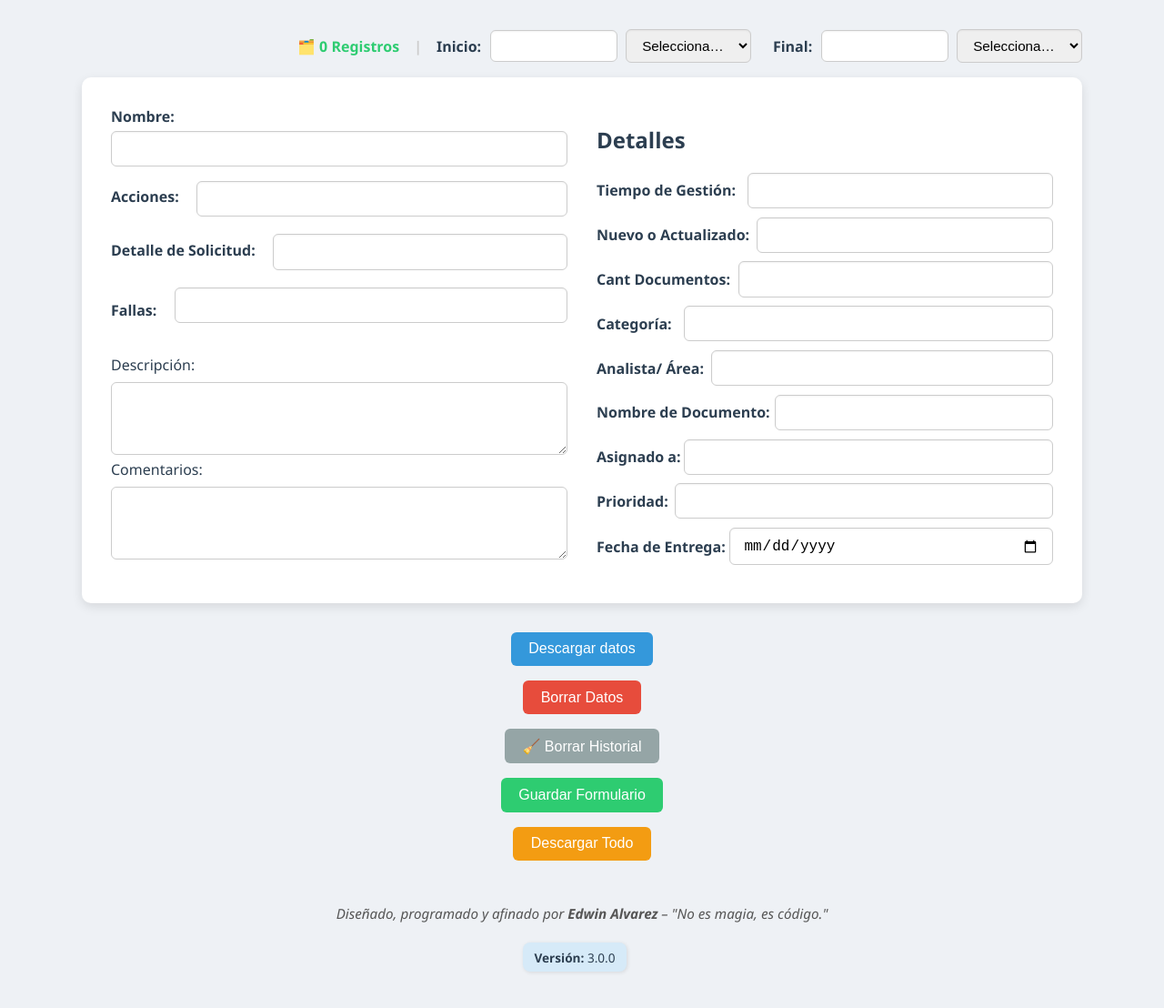
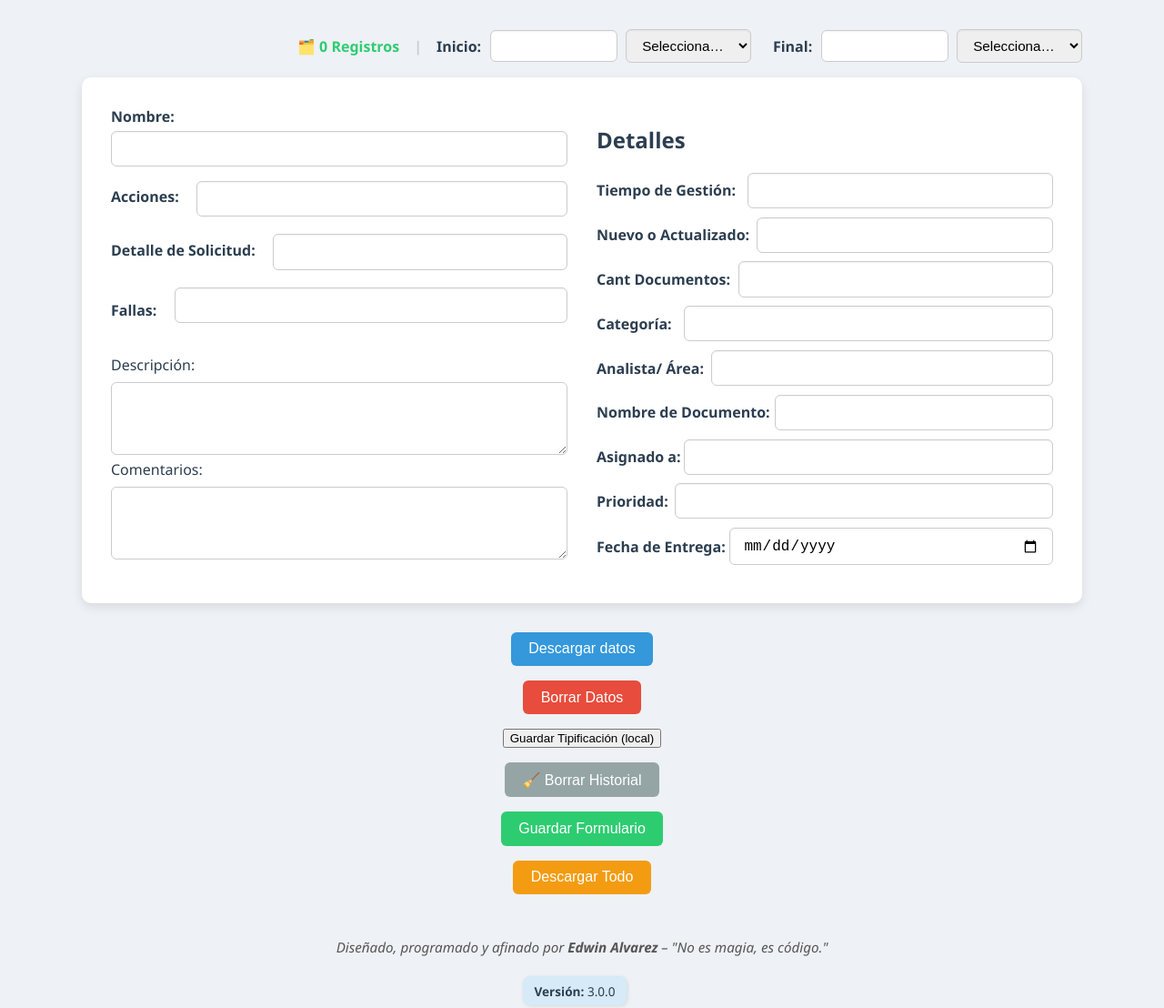
Before and after one commit to EdwinAlejandroAlvarezSilva/SUIC-Data, a plain HTML site: page SUIC Data.html in a window 1280 px wide. Shown: the whole page at 91% size. Drawn offline with Linux system fonts and the light colour scheme.

Commit message:
Add files via upload

```diff
--- a/SUIC Data.html
+++ b/SUIC Data.html
@@ -222,6 +222,8 @@
   Borrar Datos
 </button>
 
+<button onclick="guardarTipificacion()">Guardar Tipificación (local)</button>
+
 <button onclick="borrarHistorial()" style="padding: 0.6rem 1.2rem; font-size: 1rem; border-radius: 6px; border: none; background-color: #95a5a6; color: white; cursor: pointer;">
   🧹 Borrar Historial
 </button>
@@ -384,6 +386,40 @@ function borrarHistorial() {
     alert("Historial eliminado con éxito.");
   }
 }
+
+function guardarTipificacion() {
+  const campos = [
+    "hora-inicio", "inicio", "hora-final", "final", "nombre", "acciones", "detalle",
+    "fallas", "descripcion", "comentarios", "tiempo", "actualizado", "documentos",
+    "categoria", "analista", "documento", "asignado", "prioridad", "fecha"
+  ];
+
+  const registro = campos.map(id => {
+    const el = document.getElementById(id);
+    if (!el) return "";
+    if (el.tagName === "SELECT") {
+      return el.options[el.selectedIndex]?.text || "";
+    }
+    return el.value || "";
+  });
+
+  // Asegúrate de que el array global "registros" exista
+  if (!window.registros) {
+    window.registros = JSON.parse(localStorage.getItem("registros")) || [];
+  }
+
+  registros.push(registro);
+
+  localStorage.setItem("registros", JSON.stringify(registros));
+
+  document.getElementById("contador-formularios").textContent =
+    `🗂️ ${registros.length} Registro${registros.length === 1 ? "" : "s"}`;
+
+  borrarDatos();
+  alert("Formulario guardado localmente. Puedes llenar otro.");
+}
+
+
 </script>
 <form id="formularioSUIC" action="https://script.google.com/macros/s/AKfycbz8XNKUhMoYpN8fOuI0KZsVetufMOVFuBxAjfqNcwQBmlyLyND9mlCYXXXTlHNYHGyd/exec" method="POST" style="display: none;">
   <input type="hidden" name="datos" id="datosFormateados" />
```
